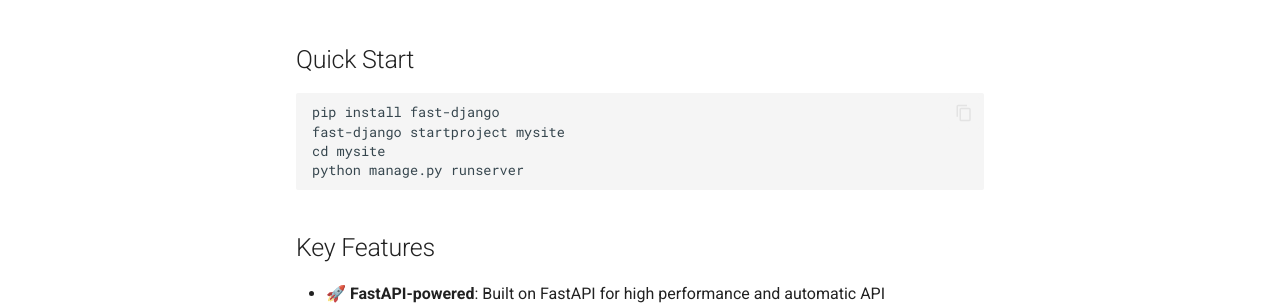
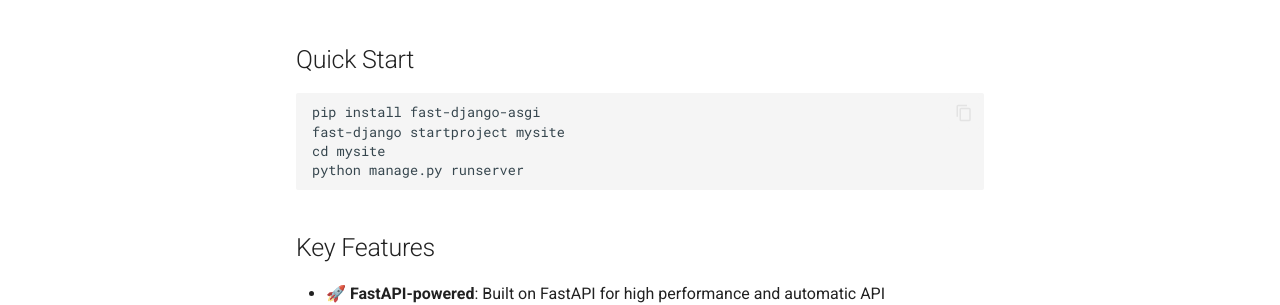
Before and after one commit to AakarSharma/fast-django, an MkDocs documentation site: the page built from docs/index.md, in a window 1280 px wide and 900 px high. Shown: the part 344-649 px from the top of the window. Built offline with MkDocs 1.6.1 and Material for MkDocs 9.7.7, drawn with Linux system fonts in a browser that asks for light colours; comment, search, counter and statistics services are not loaded.

Commit message:
chore(pkg): rename to fast-django-asgi and update docs

````diff
--- a/docs/index.md
+++ b/docs/index.md
@@ -7,7 +7,7 @@
 ## Quick Start
 
 ```bash
-pip install fast-django
+pip install fast-django-asgi
 fast-django startproject mysite
 cd mysite
 python manage.py runserver
--- a/pyproject.toml
+++ b/pyproject.toml
@@ -3,8 +3,8 @@
 build-backend = "hatchling.build"
 
 [project]
-name = "fast-django"
-version = "0.1.0"
+name = "fast-django-asgi"
+version = "0.1.1"
 description = "Django-like developer experience on ASGI powered by FastAPI, Tortoise ORM, Aerich, and FastAPI-Admin."
 readme = "README.md"
 requires-python = ">=3.11"
````
Also changed, not shown: README.md (+1 -1 lines), docs/getting-started.md (+1 -1 lines).
